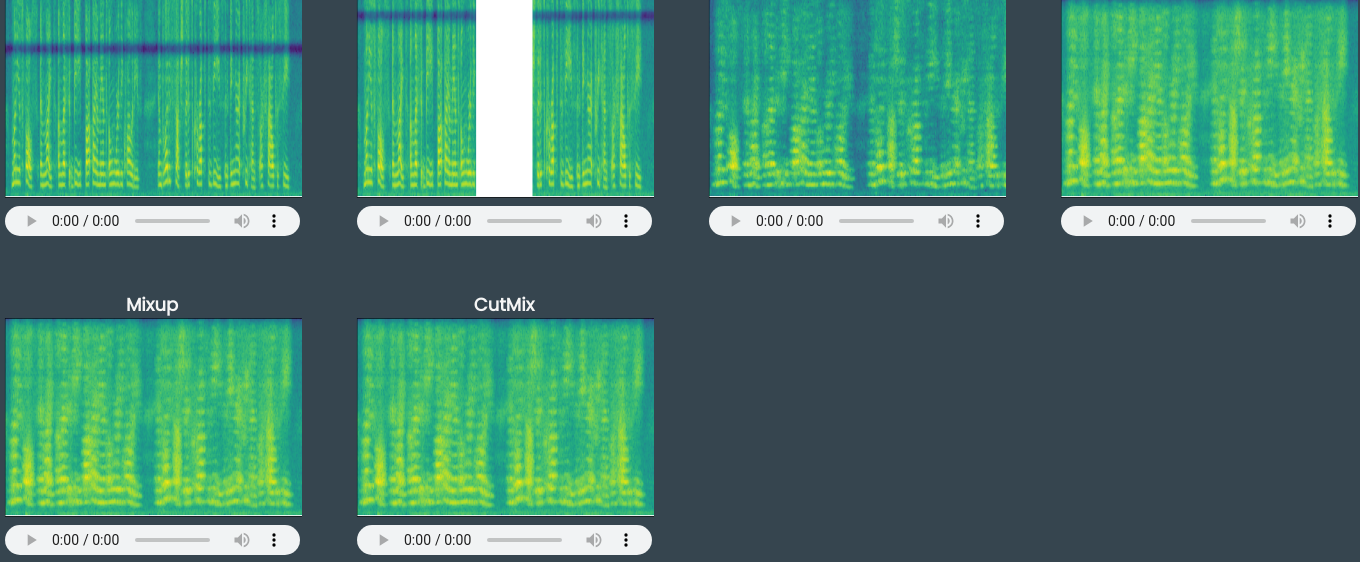
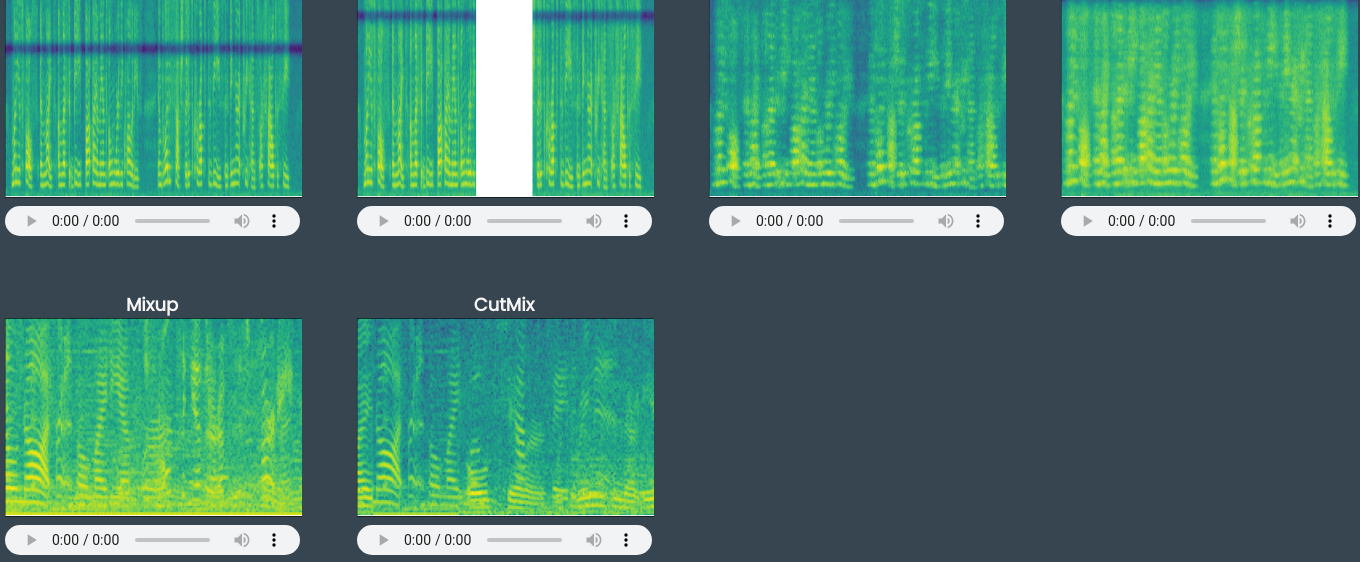
Before and after one commit to ashish10alex/Audio-Augmentations, a Flask app: page / in a window 1360 px wide. Shown: the part 471-1033 px from the top of the page. Run offline with Flask 2, Linux system fonts and the light colour scheme; some libraries are stand-ins or nearby versions.

Commit message:
Mixup and CutMix spec and audio

```diff
--- a/templates/index.html
+++ b/templates/index.html
@@ -66,14 +66,14 @@
 
   <div id="box" class="box-dark">
     <p id="aug-type">Mixup</p>
-    <img class="refs" src="static/images/PitchShift.png" width="300" height="200" alt="pitch shift augmented"></img>
-    <audio id="audio" src='/static/audio/PitchShift.wav' controls preload='auto'></audio>
+    <img class="refs" src="static/images/Mixup.png" width="300" height="200" alt="pitch shift augmented"></img>
+    <audio id="audio" src='/static/audio/Mixup.wav' controls preload='auto'></audio>
   </div>
 
   <div id="box" class="box-dark">
     <p id="aug-type">CutMix</p>
-    <img class="refs" src="static/images/PitchShift.png" width="300" height="200" alt="pitch shift augmented"></img>
-    <audio id="audio" src='/static/audio/PitchShift.wav' controls preload='auto'></audio>
+    <img class="refs" src="static/images/Cutmix.png" width="300" height="200" alt="pitch shift augmented"></img>
+    <audio id="audio" src='/static/audio/Cutmix.wav' controls preload='auto'></audio>
   </div>
 
 </div>
```
